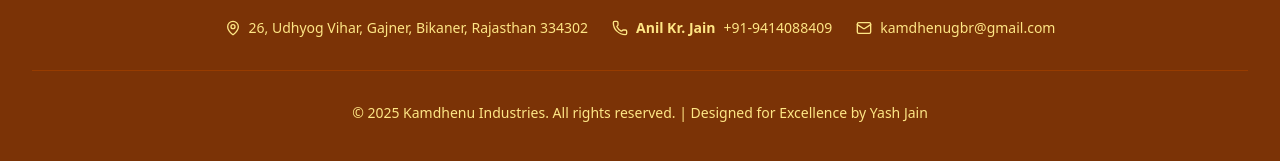
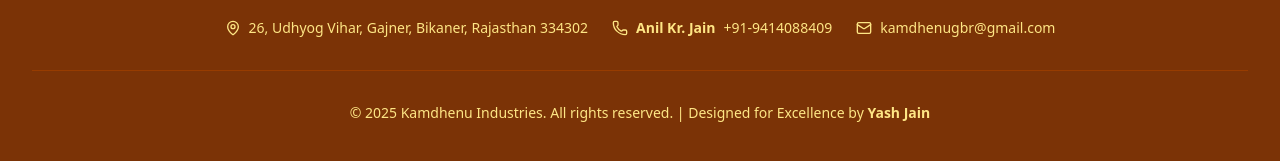
Before and after one commit to yashbkn16/kamdhenu-website, a React (Vite) app: page / in a window 1280 px wide. Shown: the part 5336-5497 px from the top of the page. Built offline with nearby package versions, Linux system fonts and the light colour scheme.

Commit message:
removed unwanted comments

```diff
--- a/src/App.jsx
+++ b/src/App.jsx
@@ -79,7 +79,6 @@
   const handleSubmit = async (e) => {
     e.preventDefault();
 
-    // Basic validation
     if (!formData.name || !formData.email || !formData.phone) {
       alert("Please fill all required fields and agree to the terms.");
       return;
@@ -87,7 +86,6 @@
 
     const scriptURL = "https://script.google.com/macros/s/AKfycbyPO8YgH6M-sZa1n5My8YdCCz51VHs1v7_WJgzAh6gz5gbYGxSJqx7G7AQP1mPdxIU/exec";
 
-    // Prepare form data
     const formDataToSend = new FormData();
     formDataToSend.append("name", formData.name);
     formDataToSend.append("email", formData.email);
@@ -120,8 +118,6 @@
     }
   };
 
-  // CUSTOMIZATION: Add your product images here
-  // Replace the placeholder URLs with your actual product images
   const products = [
     {
       title: "Glass Industries",
@@ -147,7 +143,6 @@
         "High fusion point",
         "Consistent grain size distribution",
       ],
-      // CUSTOMIZATION: Replace with actual product image
       image: foundryImage,
       imageAlt: "Premium filter media for industrial use",
     },
@@ -162,7 +157,6 @@
         "Excellent absorption",
         "PH value ranging from 6-7",
       ],
-      // CUSTOMIZATION: Replace with actual product image
       image: pesticidesImage,
       imageAlt: "Natural silica sand for pesticides industries",
     },
@@ -177,7 +171,6 @@
         "Bulk supply available",
         "Cost effective",
       ],
-      // CUSTOMIZATION: Replace with actual product image
       image: filterMedia,
       imageAlt: "Filter Media"
     },
@@ -213,7 +206,6 @@
     }
   ];
 
-  // CUSTOMIZATION: Company statistics - update these numbers as needed
   const stats = [
     {
       number: "12+",
@@ -238,9 +230,9 @@
   ];
 
   const handleLinkClick = (e, targetId) => {
-    e.preventDefault(); // Prevent the default instant jump
+    e.preventDefault();
     document.getElementById(targetId)?.scrollIntoView({ behavior: "smooth" });
-    setIsMenuOpen(false); // Close the mobile menu
+    setIsMenuOpen(false);
   };
 
   const navLinks = ["Home", "About", "Products", "Contact"];
@@ -248,7 +240,6 @@
   return (
     <div className="w-full min-h-screen overflow-x-hidden bg-gradient-to-br from-amber-50 via-orange-50 to-yellow-50 text-gray-800">
       {/* NAVIGATION SECTION */}
-      {/* CUSTOMIZATION: Change colors by modifying bg-white/95, text colors, and hover states */}
       <nav
         className={`fixed top-0 w-full z-50 transition-all duration-300 ${
           scrollY > 50
@@ -318,14 +309,11 @@
       </nav>
 
       {/* HERO SECTION */}
-      {/* CUSTOMIZATION: Replace background image, update text content, modify colors */}
       <section
         id="home"
         className="relative min-h-screen flex items-center justify-center pt-20"
       >
-        {/* CUSTOMIZATION: Background Image - Add your factory/facility image here */}
         <div className="absolute inset-0 z-0">
-          {/* Uncomment and add your background image */}
           <img
             src={herobackground}
             alt="Kamdhenu Industries Factory"
@@ -336,7 +324,6 @@
 
         <div className="relative z-10 w-full px-4 sm:px-6 lg:px-8 text-center">
           <div className="animate-fade-in-up max-w-4xl mx-auto bg-white/10 backdrop-blur-md rounded-2xl p-6 md:p-10 shadow-xl">
-            {/* CUSTOMIZATION: Main heading - modify text and colors */}
             <h1 className="text-5xl md:text-7xl font-bold mb-8 text-amber-900">
               QUALITY SILICA SOLUTIONS
             </h1>
@@ -344,7 +331,7 @@
               Your Trusted Sand Supplier
             </p>
 
-            {/* Company description - professionally reworded */}
+            {/* Company description */}
             <div className="max-w-4xl mx-auto mb-12">
               <p className="text-xl text-gray-900 leading-relaxed mb-8">
                 Kamdhenu Industries is a leading producer of Premium Natural
@@ -356,7 +343,6 @@
               </p>
             </div>
 
-            {/* CUSTOMIZATION: Call-to-action buttons - modify text and links */}
             <div className="flex flex-col sm:flex-row gap-6 justify-center items-center">
               <a
                 className="text-white group bg-amber-700 hover:bg-amber-800 px-8 py-4 rounded-full text-lg font-semibold shadow-lg hover:shadow-xl transition-all duration-300 flex items-center gap-2 hover:scale-105 visited:!text-white"
@@ -381,7 +367,6 @@
       </section>
 
       {/* STATISTICS SECTION */}
-      {/* CUSTOMIZATION: Update statistics, colors, and icons */}
       <section className="py-20 bg-white/50 backdrop-blur-sm">
         <div className="w-full px-4 sm:px-6 lg:px-8">
           <div className="grid grid-cols-2 md:grid-cols-4 gap-8">
@@ -404,10 +389,8 @@
       </section>
 
       {/* ABOUT SECTION */}
-      {/* CUSTOMIZATION: Update company information, add company images */}
       <section id="about" className="py-20">
         <div className="w-full px-4 sm:px-6 lg:px-8">
-          {/* CUSTOMIZATION: Section heading and description */}
           <div className="text-center mb-16">
             <h2 className="text-4xl md:text-5xl font-bold mb-6 text-amber-900">
               About Kamdhenu Industries
@@ -433,7 +416,6 @@
             </div>
           </div>
 
-          {/* CUSTOMIZATION: Company features/services cards */}
           <div className="grid grid-cols-1 md:grid-cols-3 gap-8">
             {[
               {
@@ -441,7 +423,6 @@
                 title: "State-of-the-art Factory",
                 description:
                   "Equipped with high-capacity crushers, magnetic separators, and automated sieving systems, our plant ensures consistent production of industrial-grade silica sand. Continuous upgrades and process automation help us meet large-scale demands efficiently.",
-                // CUSTOMIZATION: Add factory image
                 image: factoryImage,
               },
               {
@@ -449,7 +430,6 @@
                 title: "Quality Assurance",
                 description:
                   "Each batch undergoes rigorous testing in our in-house lab for grain fineness (AFS), moisture, silt content, and chemical purity. We ensure zero deviation from technical specs — trusted by foundries, pesticide manufacturers, and glass industries alike.",
-                // CUSTOMIZATION: Add quality control image
                 image: qaImage,
               },
               {
@@ -457,7 +437,6 @@
                 title: "Trusted Supplier",
                 description:
                   "With decades of market presence, we are a preferred partner for bulk silica sand needs. Our robust logistics and timely delivery make us a reliable vendor for clients from Punjab to Tamil Nadu — and expanding globally.",
-                // CUSTOMIZATION: Add logistics/delivery image
                 image: jcb,
               },
             ].map((item, index) => (
@@ -465,9 +444,7 @@
                 key={index}
                 className="group bg-white rounded-2xl shadow-lg hover:shadow-xl transition-all duration-500 hover:scale-105 overflow-hidden"
               >
-                {/* CUSTOMIZATION: Feature image placeholder */}
                 <div className="h-48 bg-amber-100 flex items-center justify-center overflow-hidden">
-                  {/* Uncomment to use actual images */}
                   <img
                     src={item.image}
                     alt={item.title}
@@ -493,13 +470,11 @@
       </section>
 
       {/* PRODUCTS SECTION */}
-      {/* CUSTOMIZATION: This is where your main product images go */}
       <section
         id="products"
         className="py-20 bg-gradient-to-r from-amber-50 to-orange-50"
       >
         <div className="w-full px-4 sm:px-6 lg:px-8">
-          {/* CUSTOMIZATION: Products section heading */}
           <div className="text-center mb-16">
             <h2 className="text-4xl md:text-5xl font-bold mb-6 text-amber-900">
               QUALITY SILICA SANDS
@@ -509,16 +484,13 @@
             </p>
           </div>
 
-          {/* CUSTOMIZATION: Product cards with images */}
           <div className="grid grid-cols-1 md:grid-cols-3 gap-8">
             {products.map((product, index) => (
               <div
                 key={index}
                 className="group bg-white rounded-3xl shadow-lg hover:shadow-xl transition-all duration-500 hover:scale-105 overflow-hidden"
               >
-                {/* CUSTOMIZATION: Product Image Section */}
                 <div className="h-64 bg-gradient-to-br from-amber-100 to-orange-100 flex items-center justify-center overflow-hidden relative">
-                  {/* Uncomment to use actual product images */}
                   <img
                     src={product.image}
                     alt={product.imageAlt}
@@ -557,7 +529,6 @@
                     ))}
                   </div>
 
-                  {/* CUSTOMIZATION: Add product inquiry button */}
                   <button
                     className="mt-6 w-full bg-amber-100 hover:bg-amber-200 text-amber-800 py-3 px-4 rounded-lg font-semibold transition-colors duration-300"
                     onClick={() => {
@@ -574,7 +545,6 @@
       </section>
 
       {/* CONTACT SECTION */}
-      {/* CUSTOMIZATION: Update contact information and form fields */}
       <section id="contact" className="py-20 bg-yellow-100">
         <div className="w-full px-4 sm:px-6 lg:px-8">
           <div className="text-center mb-16">
@@ -594,7 +564,6 @@
               </h3>
 
               <div className="space-y-6">
-                {/* CUSTOMIZATION: Form fields - add/remove as needed */}
                 <div>
                   <label className="block text-sm font-medium text-gray-700 mb-2">
                     Name *
@@ -736,9 +705,7 @@
                 ))}
               </div>
 
-              {/* CUSTOMIZATION: Add Google Maps embed here */}
               <div className="bg-gray-200 rounded-2xl h-64 flex items-center justify-center">
-                {/* Uncomment and add your Google Maps embed */}
                 <iframe
                   src="https://www.google.com/maps/embed?pb=!1m18!1m12!1m3!1d3523.65213374939!2d73.08511307638715!3d27.97393797603076!2m3!1f0!2f0!3f0!3m2!1i1024!2i768!4f13.1!3m3!1m2!1s0x393f95b6ad53f7b5%3A0xf4ea31bf979448fa!2sKamdhenu%20Industries!5e0!3m2!1sen!2sin!4v1748869975322!5m2!1sen!2sin"
                   className="w-full h-full rounded-2xl"
@@ -746,12 +713,6 @@
                   loading="lazy"
                   referrerPolicy="no-referrer-when-downgrade"
                 ></iframe>
-
-                {/* Placeholder - remove when adding map */}
-                {/* <div className="text-center text-gray-500">
-                  <MapPin className="w-12 h-12 mx-auto mb-2" />
-                  <p>Add Google Maps Here</p>
-                </div> */}
               </div>
             </div>
           </div>
@@ -759,13 +720,9 @@
       </section>
 
       {/* FOOTER SECTION */}
-      {/* CUSTOMIZATION: Update footer content, add social media links */}
       <footer className="bg-amber-900 text-white py-12">
         <div className="w-full px-4 sm:px-6 lg:px-8">
           <div className="text-center">
-            {/* CUSTOMIZATION: Add footer logo */}
-            {/* <img src="/images/logo-white.png" alt="Kamdhenu Industries" className="h-16 mx-auto mb-4" /> */}
-
             <h3 className="text-3xl font-bold mb-4">Kamdhenu Industries</h3>
             <p className="text-amber-200 mb-6 text-lg">
               Natural Silica Sand - Premium Quality Solutions
@@ -800,13 +757,12 @@
 
             <div className="pt-8 border-t border-amber-800 text-amber-200 text-sm">
               © 2025 Kamdhenu Industries. All rights reserved. | Designed for
-              Excellence by Yash Jain
+              Excellence by <b>Yash Jain</b>
             </div>
           </div>
         </div>
       </footer>
 
-      {/* CUSTOMIZATION: CSS animations - modify as needed */}
       <style>{`
         @keyframes fade-in-up {
           from { opacity: 0; transform: translateY(30px); }
```
